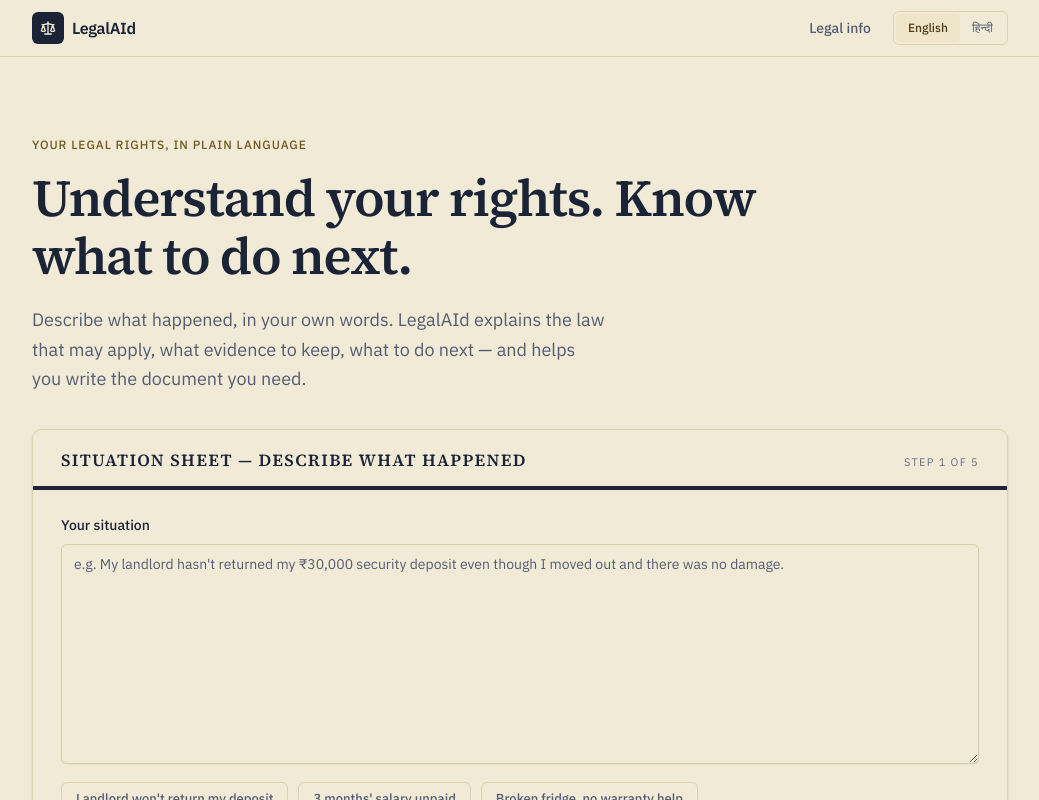
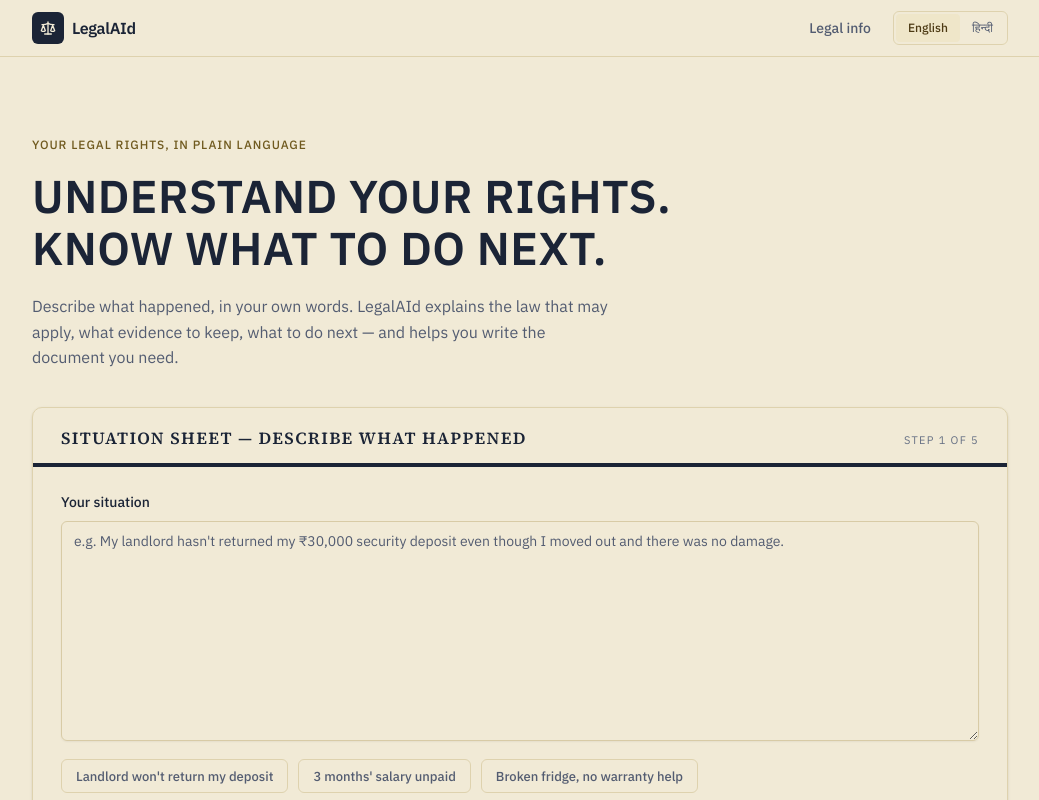
Before and after one commit to Dummy-pixel-hash/legalaid, a Next.js app: page / in a window 1280 px wide. Shown: the top 800 px of the page, without its empty margins (120-1159 px from the left). Built offline with nearby package versions, Linux system fonts and the light colour scheme; a web font is replaced by a local one.

Commit message:
live accept: hero title → desk-form typeset (Plex Sans semibold uppercase, clamp 34-46px, scale 0.95); sync DESIGN.md + DESIGN_SYSTEM

```diff
--- a/src/components/home/HeroIntake.tsx
+++ b/src/components/home/HeroIntake.tsx
@@ -32,12 +32,10 @@ export function HeroIntake() {
           <p className="text-xs font-medium uppercase tracking-[0.08em] text-accent-strong">
             {t("headerSub")}
           </p>
-          <h1
-            className={`mt-4 text-[36px] leading-[1.12] font-semibold tracking-tight text-ink sm:text-[52px] ${serif}`}
-          >
+          <h1 className="mt-[18px] text-[clamp(34px,4.75vw,46px)] font-semibold uppercase leading-[1.12] tracking-[0.01em] text-ink">
             {t("homeHeroTitle")}
           </h1>
-          <p className="mt-5 max-w-xl text-base leading-relaxed text-ink-70 sm:text-lg">
+          <p className="mt-5 max-w-xl text-base leading-[1.6] text-ink-70">
             {t("homeHeroSubtitle")}
           </p>
         </div>
```
Also changed, not shown: 2 other files (tests, documents, lock files or other folders).
